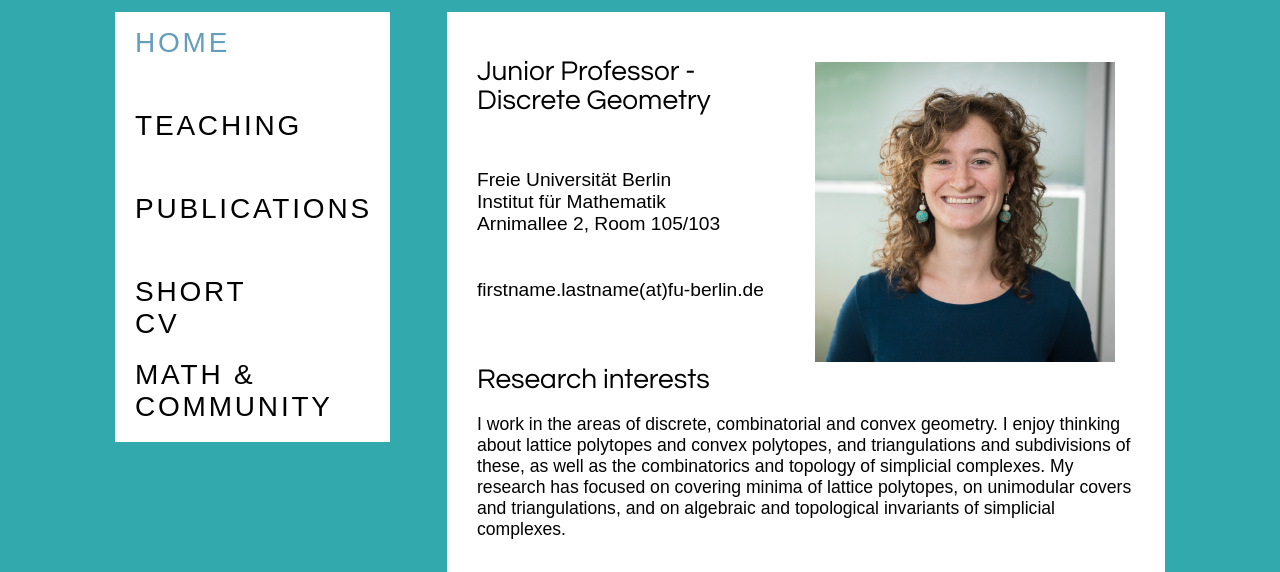
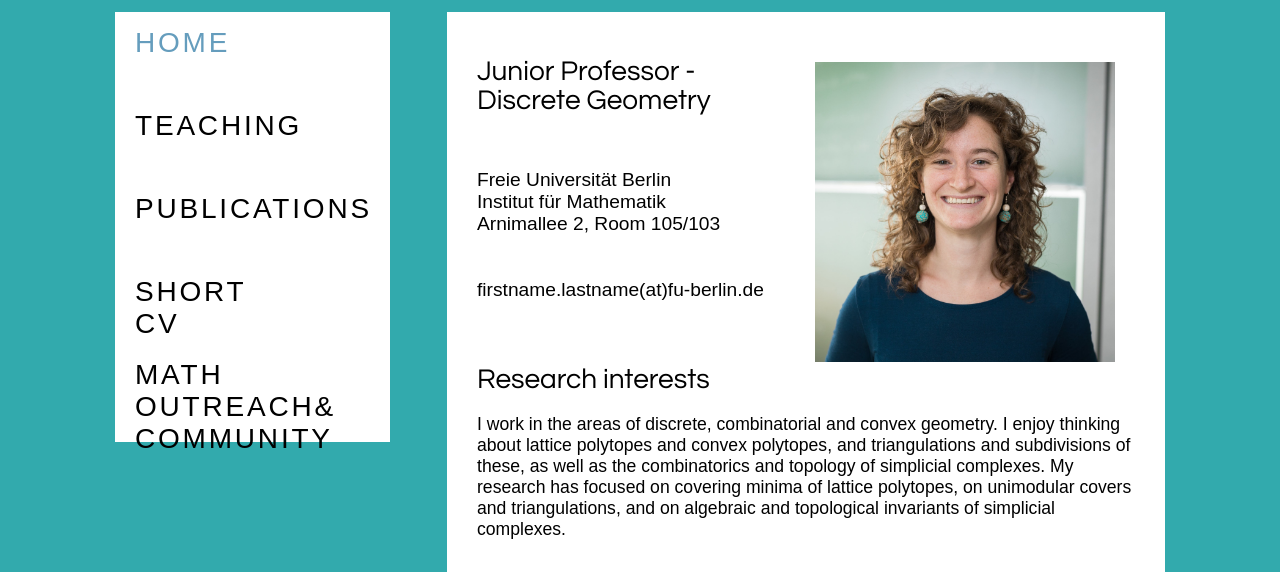
Before and after one commit to codenotti/codenotti.github.io, a plain HTML site: page index.html in a window 1280 px wide. Shown: the part 118-690 px from the top of the page. Drawn offline with Linux system fonts and the light colour scheme.

Commit message:
add outreach

```diff
--- a/index.html
+++ b/index.html
@@ -35,7 +35,7 @@
 
           <li><a href="CV.pdf">Short CV</a></li>
 
-          <li><a href="community.html">Math & <br> community</a></li>
+          <li><a href="community.html">Math Outreach& <br> community</a></li>
           </h2>
         </ul>
       </div>
```
